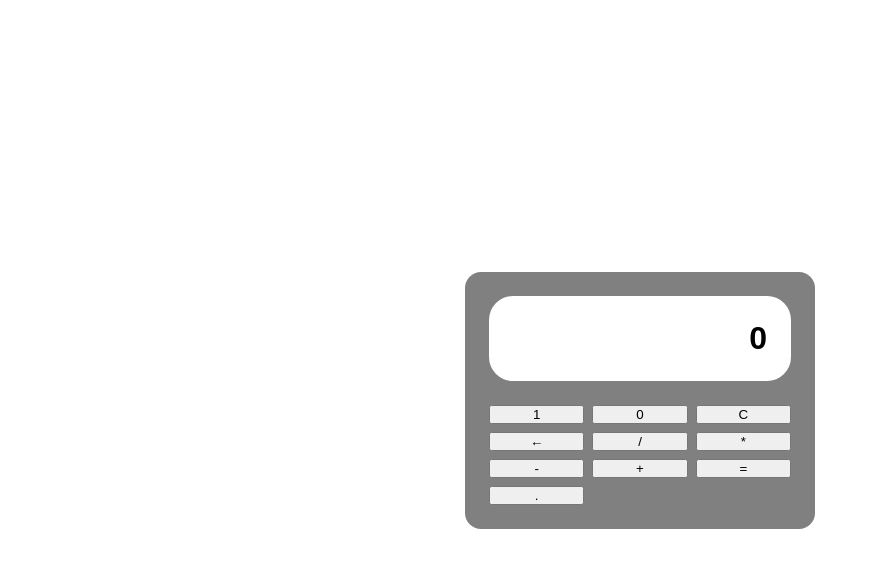
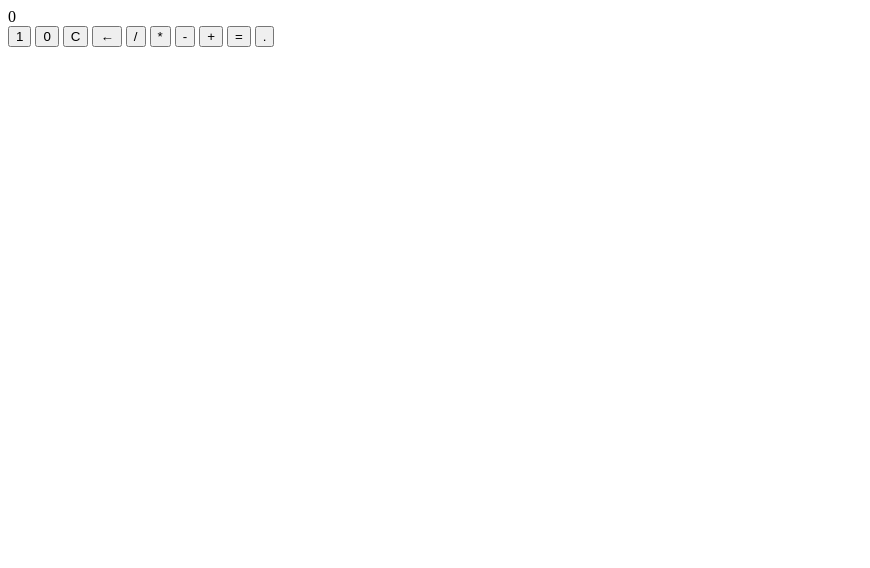
Before and after one commit to Nailts/Caculadora-binarios, a plain HTML site: page index.html in a window 1280 px wide. Shown: the whole page, without its empty margins (0-870 px from the left). Drawn offline with Linux system fonts and the light colour scheme.

Commit message:
se arreglaron conflictos de codigo

```diff
--- a/inde.html
+++ b/index.html
@@ -5,8 +5,6 @@
     <meta http-equiv="X-UA-Compatible" content="IE=edge">
     <meta name="viewport" content="width=device-width, initial-scale=1.0">
     <title>Calculadora</title>
-    <link rel="stylesheet" href="./styles/styles.css">
-    <script src="./js/main.js"></script>
 </head>
 <body>
 
@@ -26,7 +24,7 @@
         <button class="btn">.</button>
     </div>
 
-
+    <script src="./js/main.js"></script>
 
 </body>
 </html>
```
